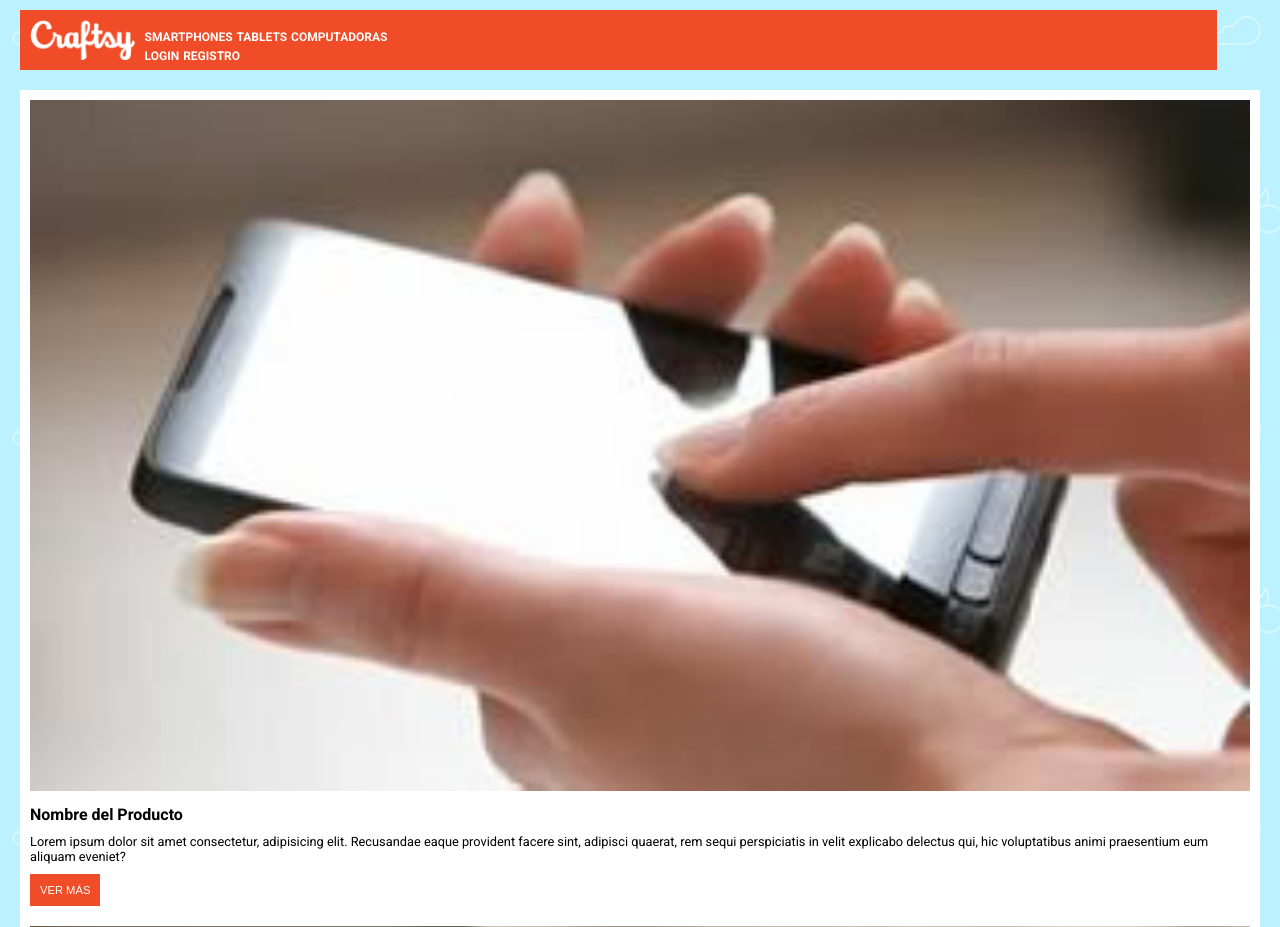
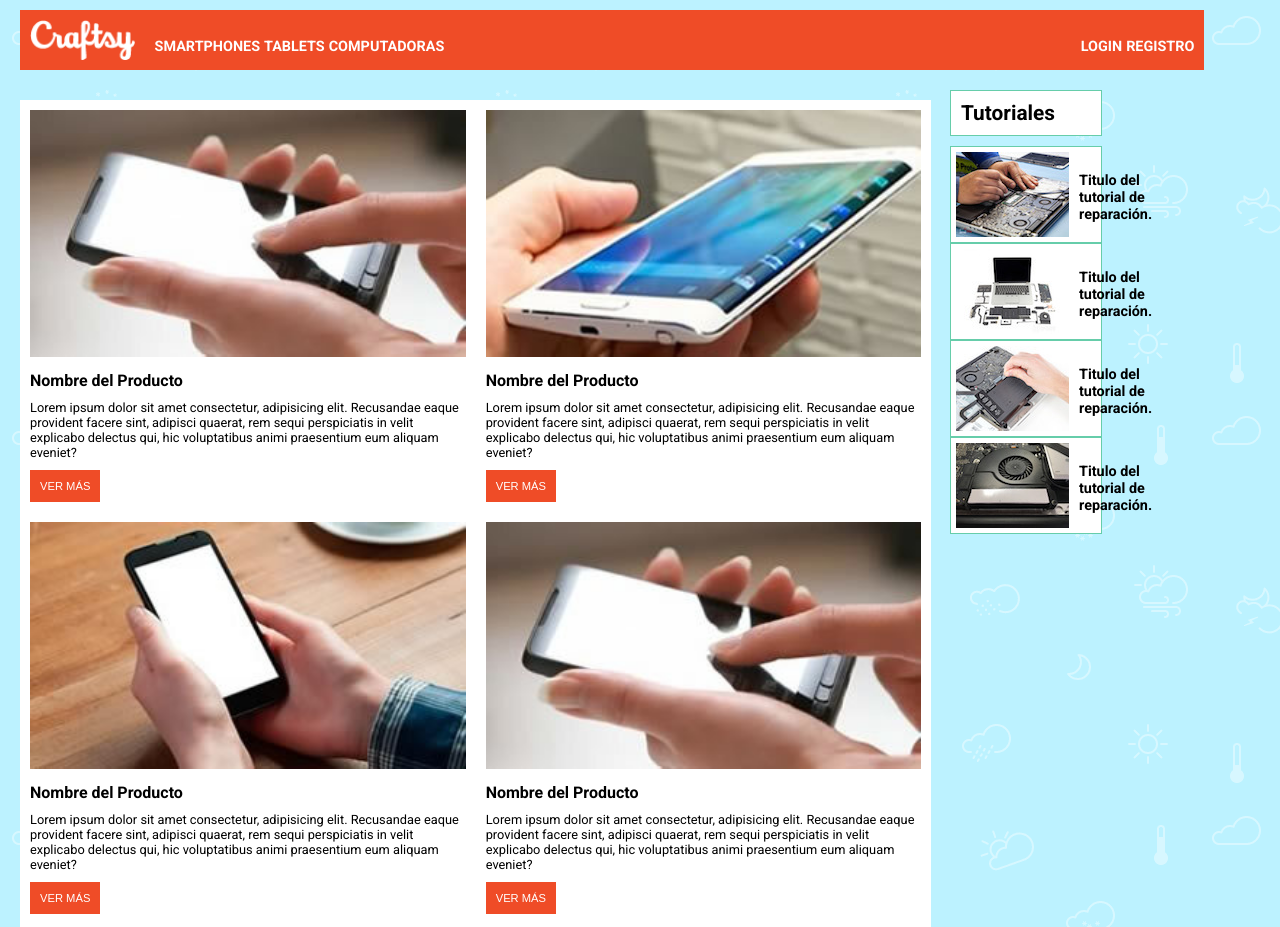
Before and after one commit to MaxiCartier/Craftsy, a website: page views/home.html in a window 1280 px wide. Shown: the top 927 px of the page. Drawn offline with Linux system fonts and the light colour scheme.

Commit message:
intento de agregar media queries

```diff
--- a/public/css/general.css
+++ b/public/css/general.css
@@ -14,7 +14,7 @@ header {
     }
 
     a{
-        font-size: 12px;
+        font-size: .9rem;
         text-decoration: none;
         color: white;
         text-transform: uppercase;
--- a/public/css/home.css
+++ b/public/css/home.css
@@ -1,9 +1,9 @@
 /* Header */
 .home__header {
-    width: 95%;
+    width: 94%;
     margin: 10px;
     display: flex;
-    justify-content: space-between;
+    justify-content: center;
     align-items: center;
     background-color: #ef4c27;
 }
@@ -19,9 +19,8 @@
 
 .menu__navegacion {
     width: 100%;
-
-    justify-content: space-between;
     margin-top: 10px;
+    padding: 10px;
     display: none;
 }
 
@@ -126,18 +125,20 @@
 @media (min-width: 481px){
 
     /* Header */
+
    .menu__navegacion--bars {
        display: none;
    }
 
    .menu__navegacion{
-    display: block;
+    display: flex;
+    justify-content: space-between;
    }
 
    /* Main */
 
    .home__main__section__article--aside--tutorial{
-    width: 50%;
+    width: 49%;
    }
 
    .home__main__section__article--aside--publicidad{
@@ -152,3 +153,25 @@
 }
 
    }
+
+   @media (min-width: 769px) {
+
+    /* Main */
+
+    .home__main{
+        display: flex;
+    }
+    .home__main__section{
+        display: flex;
+        flex-wrap: wrap;
+
+    }
+.home__main__section__article{
+    width: 49%;
+}
+.home__main__contenedor--aside{
+    flex-direction: column;
+    width: 25%;
+
+   }
+}
--- a/views/home.html
+++ b/views/home.html
@@ -65,7 +65,7 @@
                 <p>Lorem ipsum dolor sit amet consectetur, adipisicing elit. Recusandae eaque provident facere sint,
                     adipisci quaerat, rem sequi perspiciatis in velit explicabo delectus qui, hic voluptatibus animi
                     praesentium eum aliquam eveniet?</p>
-                   ><button>Ver más</button>
+                <button>Ver más</button>
             </article>
             <article class="home__main__section__article">
                 <img src="/img/img-phone-02.jpg" alt="Phone-1">
```
Lines whose indentation alone changed are shown as unchanged.
